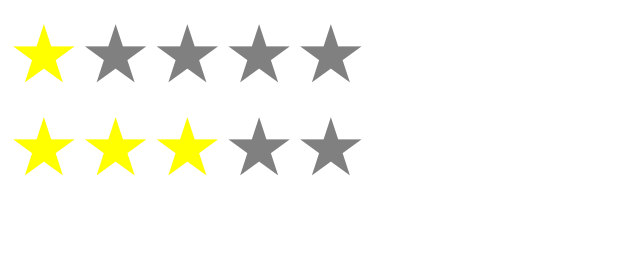
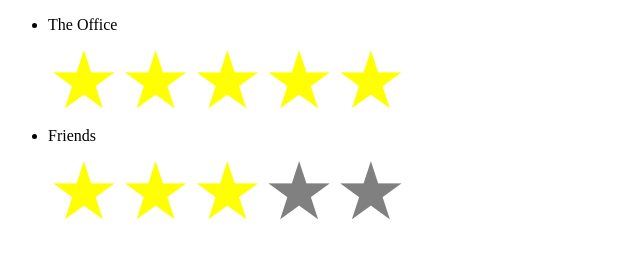
Before and after one commit to day-mariano/star_rater, a plain HTML site: page index.html in a window 1280 px wide. Shown: the whole page, without its empty margins (0-640 px from the left). Drawn offline with Linux system fonts and the light colour scheme.

Commit message:
add list

```diff
--- a/StarRater.js
+++ b/StarRater.js
@@ -3,7 +3,6 @@ class StarRater extends HTMLElement {
     super()
 
     this.build()
-
   }
   build() {
     const shadow = this.attachShadow({mode: 'open'})
--- a/index.html
+++ b/index.html
@@ -7,8 +7,10 @@
   <title>Star Rater</title>
 </head>
 <body>
-  <star-rater data-rating="1"></star-rater>
-  <star-rater data-rating="3"></star-rater>
+  <ul>
+    <li>The Office <star-rater data-rating="5"></star-rater></li>
+    <li>Friends <star-rater data-rating="3"></star-rater></li>
+  </ul>
   <script src="StarRater.js"></script>
 </body>
 </html>
```
